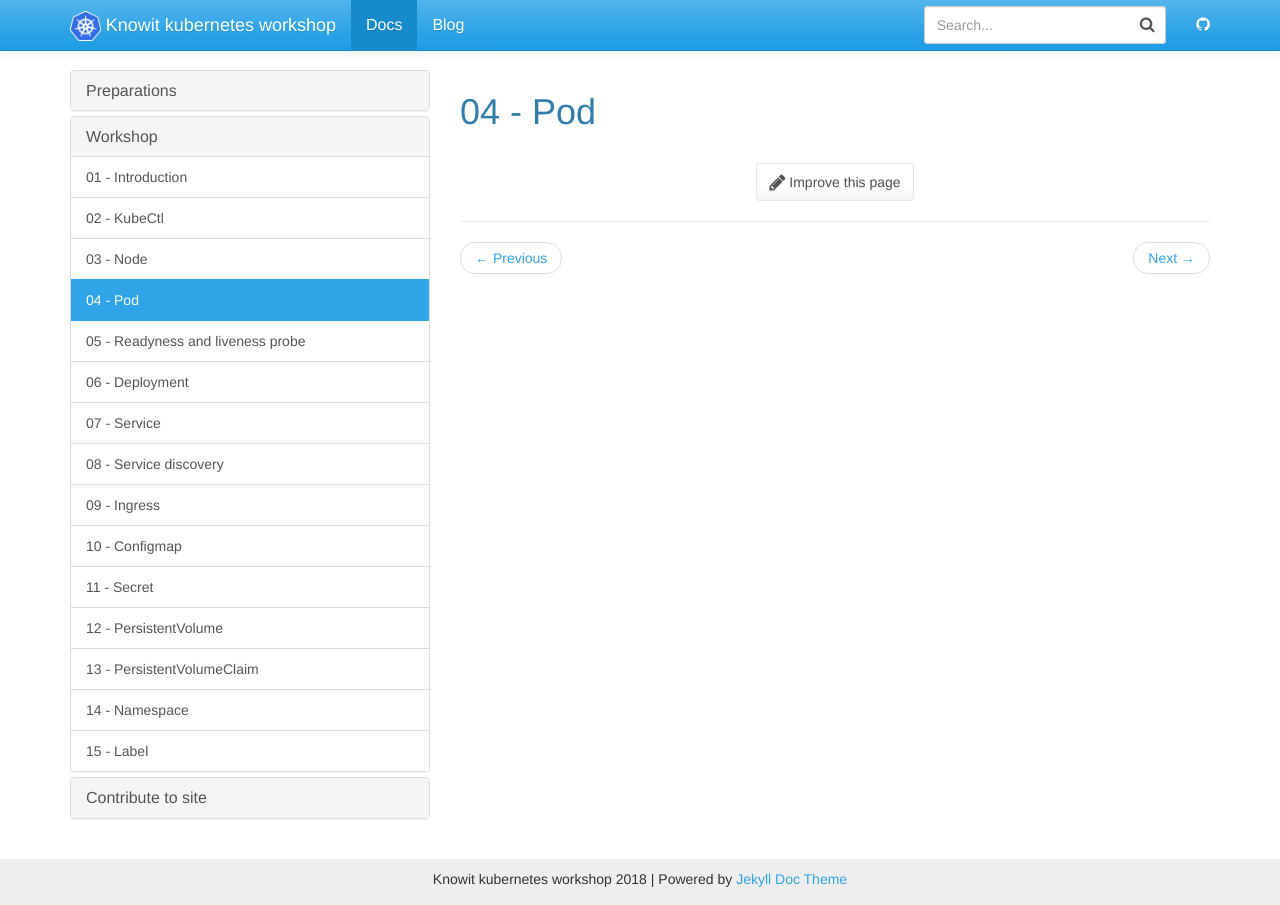
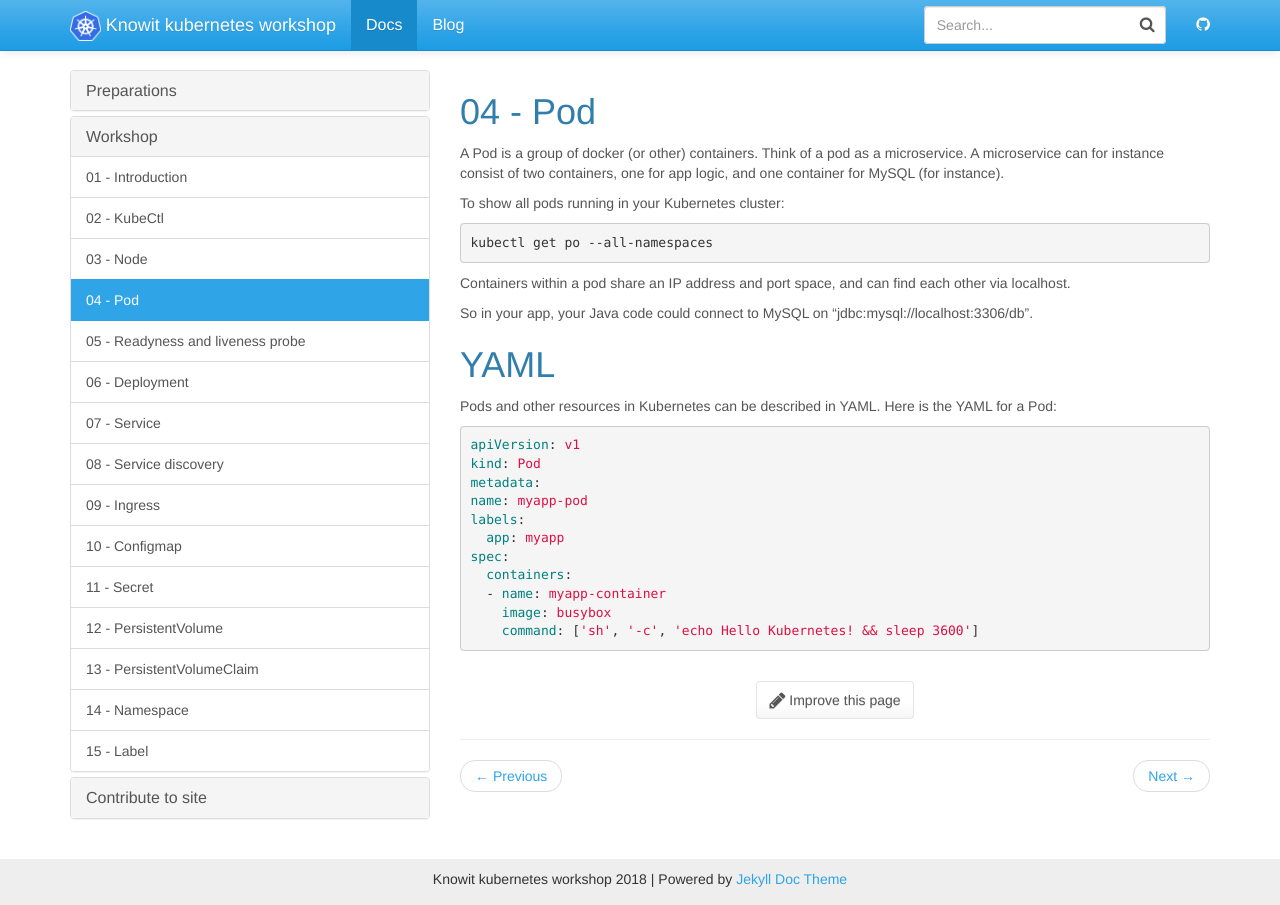
Before and after one commit to knowit/kubernetes-workshop, a Jekyll site: the page built from docs/_docs/workshop/04-pod.md, in a window 1280 px wide. Built offline with Jekyll 4.4.1, drawn with Linux system fonts in a browser that asks for light colours; nearby versions of some CDN libraries.

Commit message:
Add pods

````diff
--- a/docs/_docs/workshop/04-pod.md
+++ b/docs/_docs/workshop/04-pod.md
@@ -2,3 +2,34 @@
 title: 04 - Pod
 permalink: /docs/04-pod/
 ---
+
+A Pod is a group of docker (or other) containers. Think of a pod as a microservice. A microservice can for
+instance consist of two containers, one for app logic, and one container for MySQL (for instance).
+
+To show all pods running in your Kubernetes cluster:
+
+```
+kubectl get po --all-namespaces
+```
+
+Containers within a pod share an IP address and port space, and can find each other via localhost.
+
+So in your app, your Java code could connect to MySQL on "jdbc:mysql://localhost:3306/db".
+
+# YAML
+
+Pods and other resources in Kubernetes can be described in YAML. Here is the YAML for a Pod:
+
+```yaml
+apiVersion: v1
+kind: Pod
+metadata:
+name: myapp-pod
+labels:
+  app: myapp
+spec:
+  containers:
+  - name: myapp-container
+    image: busybox
+    command: ['sh', '-c', 'echo Hello Kubernetes! && sleep 3600']
+```
````
Also changed, not shown: docs/_docs/workshop/05-deploy.md (renamed from docs/_docs/workshop/06-deploy.md), docs/_docs/workshop/06-probe.md (renamed from docs/_docs/workshop/05-probe.md).
